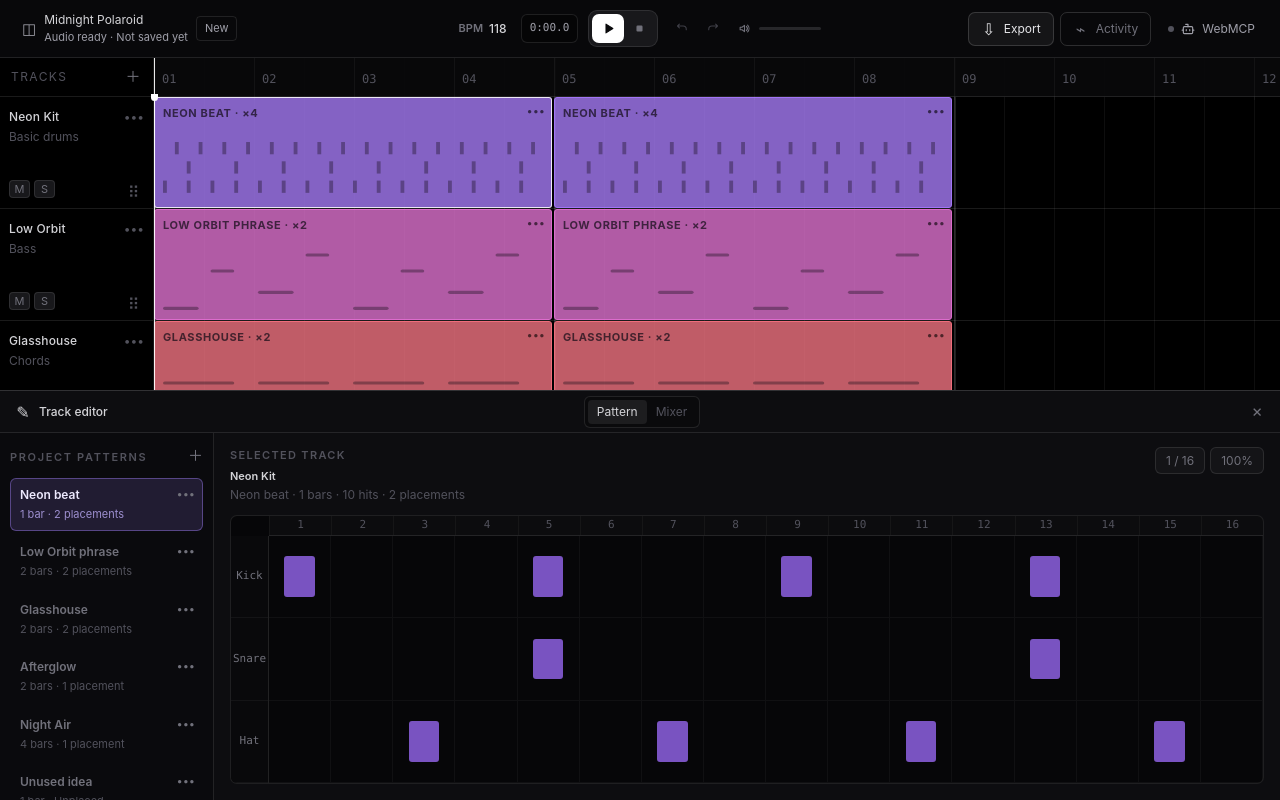
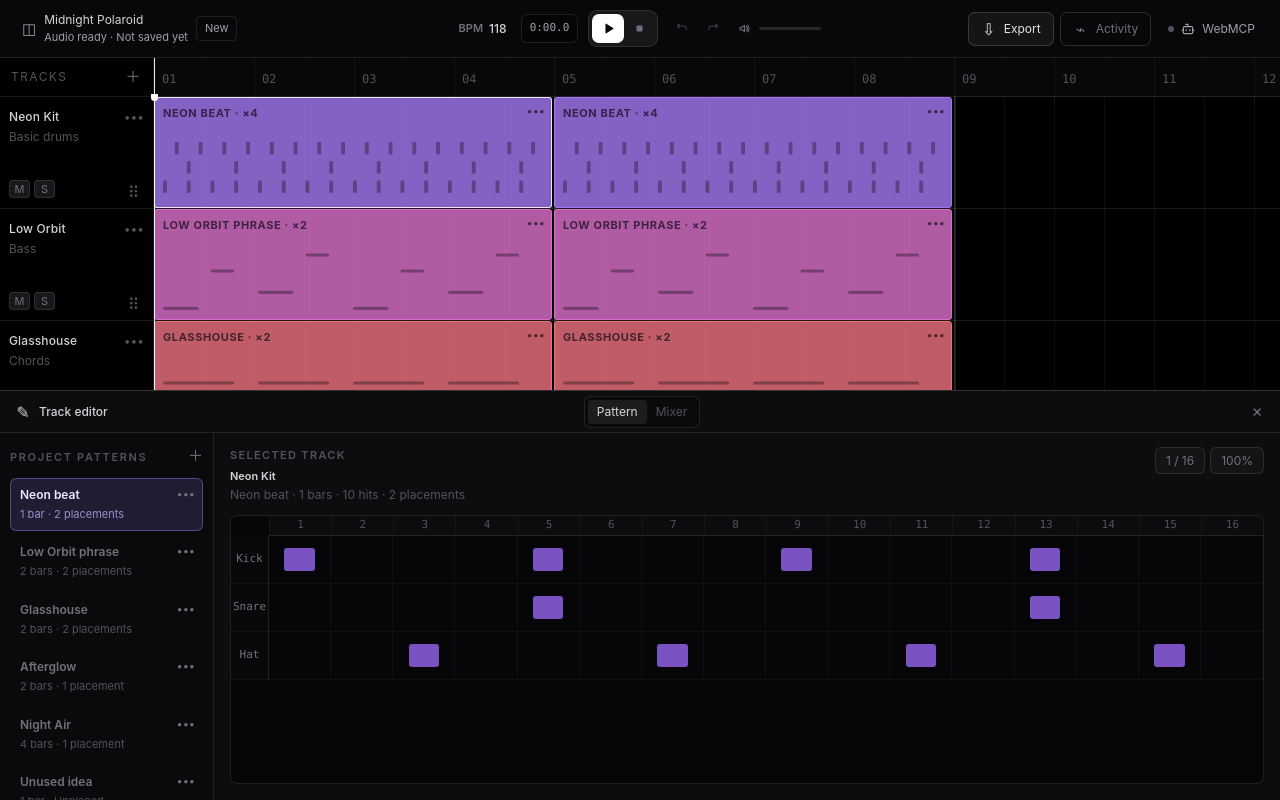
Before and after one commit to amit-00/agent-daw, a Next.js app: page / in a window 1280 px wide. Built offline with nearby package versions, Linux system fonts and the light colour scheme.

Commit message:
Fix drum grid sizing

```diff
--- a/src/components/editor/DrumGrid.tsx
+++ b/src/components/editor/DrumGrid.tsx
@@ -88,7 +88,7 @@ export function DrumGrid({ pattern }: Readonly<{ pattern: DrumPattern }>): React
   }
 
   return <section ref={grid} aria-label={`Drum grid for ${pattern.name}`}
-    className="grid h-full min-h-[160px] grid-cols-[38px_1fr] grid-rows-[20px_1fr] touch-none"
+    className="grid h-[164px] grid-cols-[38px_1fr] grid-rows-[20px_1fr] touch-none"
     style={{ minWidth: 38 + steps * MIN_STEP_WIDTH }}
     onPointerMove={(event) => { if (event.pointerId === strokeRef.current?.pointerId) visit(cellAt(event.clientX, event.clientY)); }}
     onPointerUp={finish}
```
Also changed, not shown: 1 other file (tests, documents, lock files or other folders).
